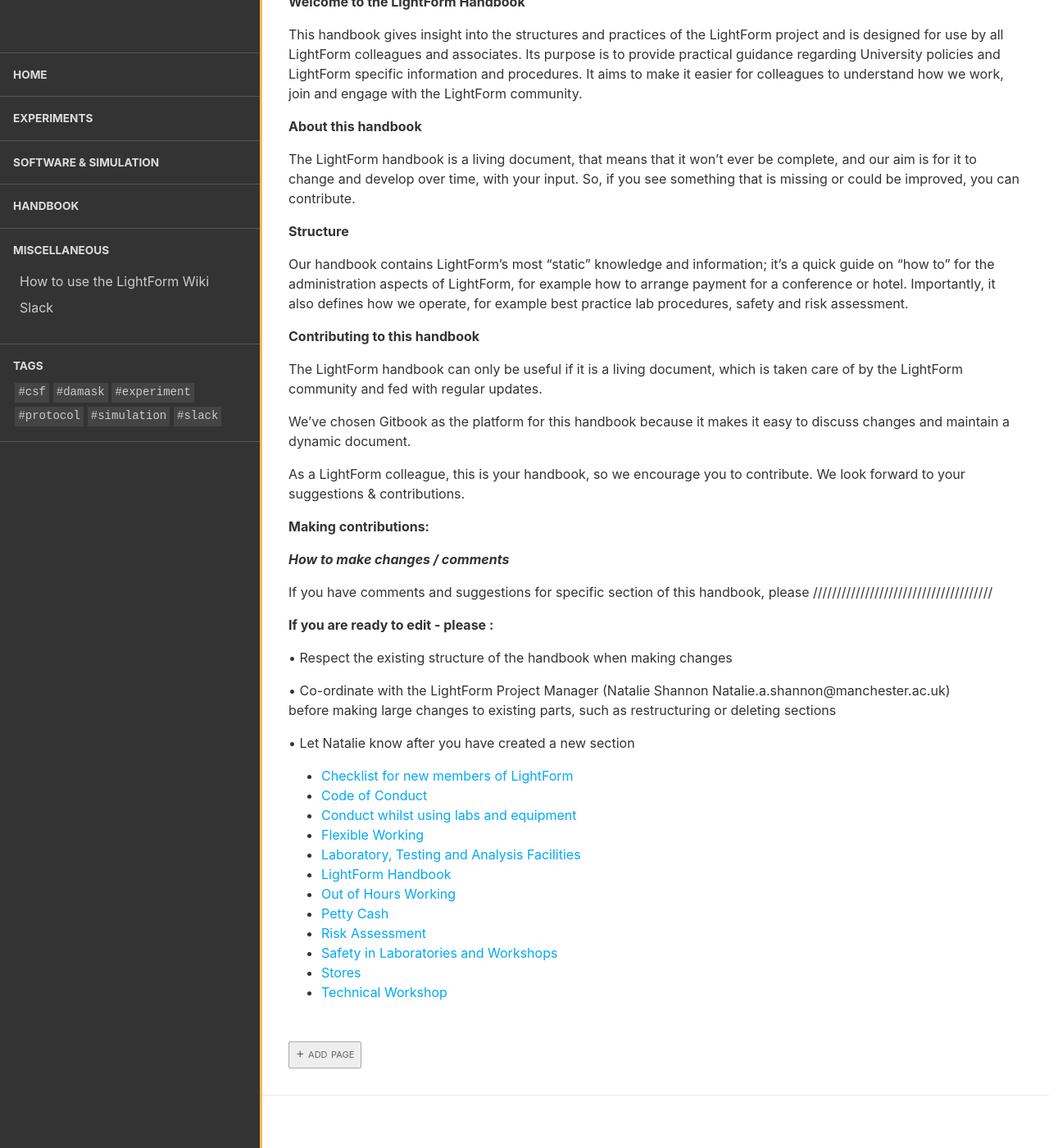
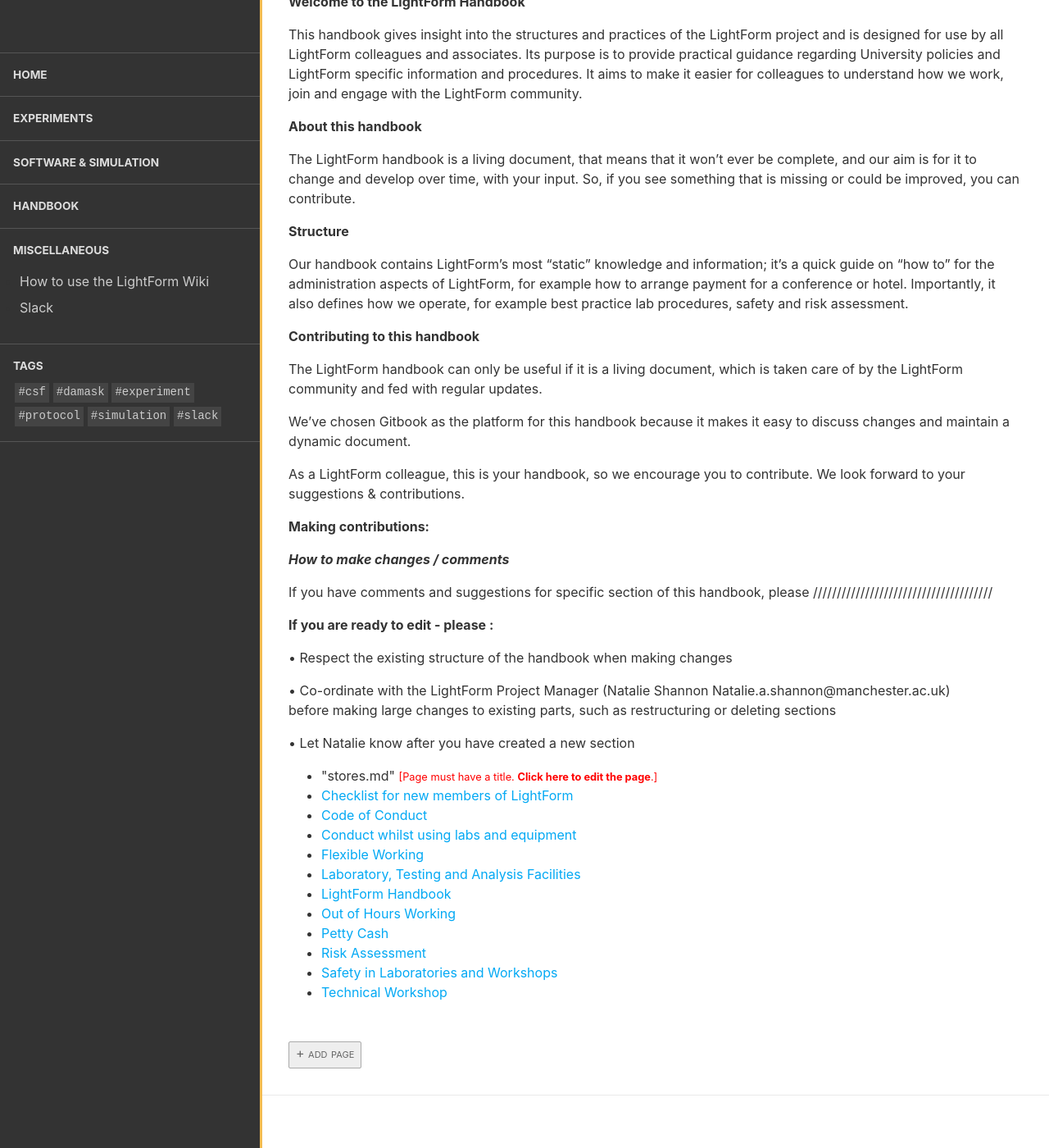
Before and after one commit to LightForm-group/wiki, a Jekyll site: the page built from collections/_handbook/index.md, in a window 1280 px wide and 1400 px high, scrolled down 233 px. Shown: the whole window at 82% size. Built offline with Jekyll 4.4.1, drawn with Linux system fonts in a browser that asks for light colours.

Commit message:
Add error message for bad collection pages.

```diff
--- a/_config.yml
+++ b/_config.yml
@@ -64,6 +64,7 @@ defaults:
       published: true
       show_breadcrumbs: true
       show_meta: true
+      title: ''
   - scope:
       path: ""
       type: "software_and_simulation"
@@ -71,6 +72,7 @@ defaults:
       layout: post
       show_breadcrumbs: true
       show_meta: true
+      title: ''
   - scope:
       path: ""
       type: "handbook"
@@ -78,6 +80,7 @@ defaults:
       layout: post
       show_breadcrumbs: true
       show_meta: true
+      title: ''
   - scope:
       path: ""
       type: "miscellaneous"
@@ -85,6 +88,7 @@ defaults:
       layout: post
       show_breadcrumbs: true
       show_meta: true
+      title: ''
 
 prose:
   media: 'assets/images/posts'
--- a/_layouts/collection_home.html
+++ b/_layouts/collection_home.html
@@ -12,8 +12,36 @@ layout: post
             {% for collec_item in collecs_sorted %}
                 {% assign filename = collec_item.url | split: "/" %}
                 {% if filename[-1] != "index" %}
+                    {% comment %}
+                        If there is something wrong with the file, show the filename (and extension) without linking to the page. Also state what is wrong.
+                    {% endcomment %}
+
+                    {% assign list_item = "" %}
+                    {% assign error = "" %}
                     {% assign title = collec_item.title %}
-                    <li><a href="{{ collec_item.url | prepend: site.baseurl }}">{{ title }}</a></li>
+                    {% if title == '' %}
+                        {% comment %}File name has no title in its YAML front matter.{% endcomment %}
+                        {% assign error = error | append: '<span class="bad-page-error no-title">Page must have a title. </span>'%}
+                    {% endif %}
+                    {% assign filename_arr = collec_item.path | split: "/" %}
+                    {% assign filename_full = filename_arr.last %}
+                    {% assign filename_ext_arr = filename_full | split: "." %}
+                    {% assign filename_ext = filename_ext_arr.last %}
+                    {% if filename_full == filename_ext %}
+                        {% comment %}File name has no extension.{% endcomment %}
+                        {% assign error = error | append: '<span class="bad-page-error bad-filename">Page file names must end in ".md" or ".html". </span>'%}
+                    {% endif %}
+
+                    {% if error == '' %}
+                        {% assign page_href = collec_item.url | prepend: site.baseurl %}
+                        {% assign list_item = '<a href="' | append: page_href | append: '">' | append: title | append: '</a>' %}
+                    {% else %}
+                        {% assign github_url = "https://github.com/" | append: site.github_user_or_organisation | append: site.baseurl %}
+                        {% assign github_edit_url = github_url | append: "/edit/master/collections/" | append: collec_item.path  %}
+                        {% assign list_item = '"' | append: filename_full | append: '" ' | append: '<span class="bad-page">[' | append: error | append: '<span class="bad-page-edit"><a href="' | append: github_edit_url | append: '">Click here to edit the page</a></span>.]</span>' %}
+                    {% endif %}
+
+                    <li>{{ list_item }}</li>
                 {% endif %}
             {% endfor %}
             </ul>
@@ -21,15 +49,11 @@ layout: post
     {% endif %}
 {% endfor %}
 
-{% assign collec = site.collections | where: "label", page.collection | first %}
-{% assign site_url_split = site.url | split: "https://" %}
-{% assign prose_new_url = "https://prose.io/#" | append: site.github_user_or_organisation | append: site.baseurl | append: "/new/master/" %}
 {% assign github_new_url = "https://github.com/" | append: site.github_user_or_organisation | append: site.baseurl | append: "/new/master/" %}
 {% if page.collection %}
-    {% assign prose_new_url = prose_new_url | append: "collections/" %}
     {% assign github_new_url = github_new_url | append: "collections/" %}
 {% endif %}
-{% assign prose_new_url = prose_new_url | append: collec.relative_directory %}
+{% assign collec = site.collections | where: "label", page.collection | first %}
 {% assign github_new_url = github_new_url | append: collec.relative_directory %}
 
 <a href="{{ github_new_url }}" class="add-exp-button">+ add {{ collec.add_new_name }}</a>
--- a/_sass/styles.scss
+++ b/_sass/styles.scss
@@ -253,3 +253,15 @@ a.checklist-action.prose-dir-link {
     font-weight: normal;
     color: gray;
 }
+
+span.bad-page {
+    color: red;
+    font-size: 0.8rem;
+}
+span.bad-page a {
+    color: red;
+}
+
+span.bad-page-edit {
+    font-weight: bold;
+}
```
